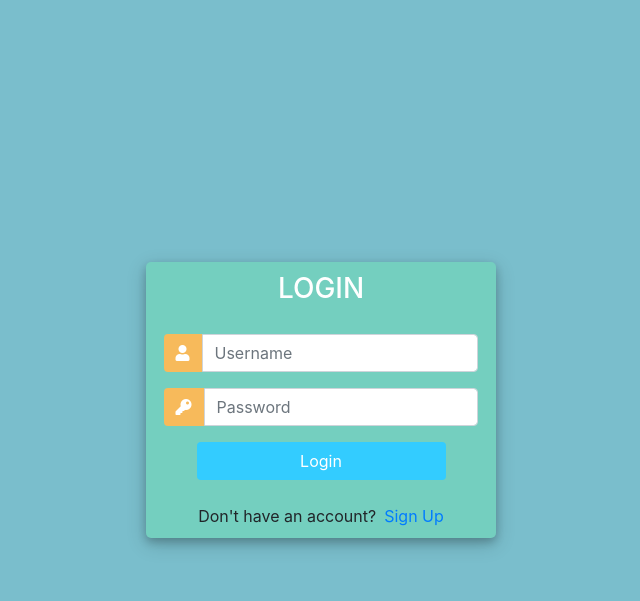
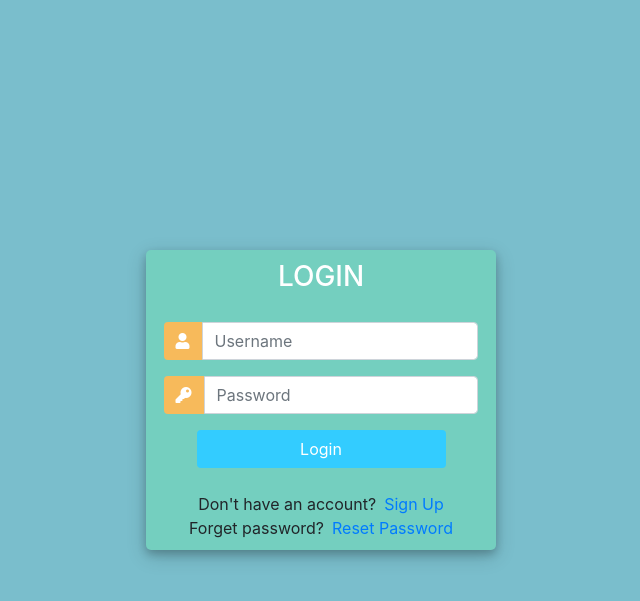
Before and after one commit to ktv-sky/crm, a Django app: page /login/ in a window 1280 px wide. Shown: the top 601 px of the page, without its empty margins (319-959 px from the left). Run offline with Django 3.2, Linux system fonts and the light colour scheme; some libraries are stand-ins or nearby versions.

Commit message:
Add password reset email

```diff
--- a/accounts/templates/accounts/login.html
+++ b/accounts/templates/accounts/login.html
@@ -115,6 +115,9 @@
 					<div class="d-flex justify-content-center links">
 						Don't have an account? <a href="{% url 'register' %}" class="ml-2">Sign Up</a>
 					</div>
+					<div class="d-flex justify-content-center links">
+						Forget password? <a href="{% url 'reset_password' %}" class="ml-2">Reset Password</a>
+					</div>
 
 				</div>
 			</div>
--- /dev/null
+++ b/accounts/templates/accounts/password_reset_done.html
@@ -0,0 +1,5 @@
+<h3>Password reset complete</h3>
+
+<p>Your password has been set. You may go ahead and log in now.</p>
+
+<a href="/">Log in</a>
--- /dev/null
+++ b/accounts/templates/accounts/password_reset_sent.html
@@ -0,0 +1,6 @@
+<h3>Password reset sent</h3>
+
+
+<p>We’ve emailed you instructions for setting your password, if an account exists with the email you entered. You should receive them shortly.</p>
+
+<p>If you don’t receive an email, please make sure you’ve entered the address you registered with, and check your spam folder.</p>
--- a/accounts/urls.py
+++ b/accounts/urls.py
@@ -1,3 +1,4 @@
+from django.contrib.auth import views as auth_views
 from django.urls import path
 
 from . import views
@@ -22,4 +23,26 @@ urlpatterns = [
         name='update_order'),
     path('delete_order/<int:order_id>/', views.delete_order,
         name='delete_order'),
+
+    path('reset_password/',
+        auth_views.PasswordResetView.as_view(
+            template_name='accounts/password_reset.html'
+        ),
+        name='reset_password'),
+    path('reset_password_sent/',
+        auth_views.PasswordResetDoneView.as_view(
+            template_name='accounts/password_reset_sent.html'
+        ),
+        name='password_reset_done'),
+    path('reset/<uidb64>/<token>/',
+        auth_views.PasswordResetConfirmView.as_view(
+            template_name='accounts/password_reset_form.html'
+        ),
+        name='password_reset_confirm'),
+    path('reset_password_complete/',
+        auth_views.PasswordResetCompleteView.as_view(
+            template_name='accounts/password_reset_done.html'
+        ),
+        name='password_reset_complete'),
+
 ]
```
Also changed, not shown: accounts/templates/accounts/password_reset.html (added, +11 -0 lines), accounts/templates/accounts/password_reset_form.html (added, +11 -0 lines), crm/settings.py (+9 -0 lines).
